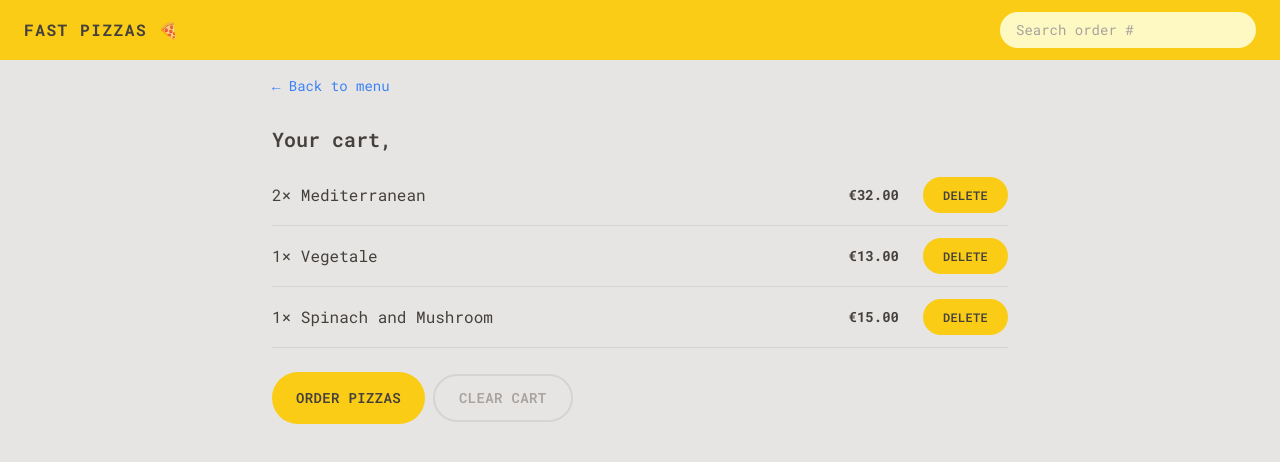
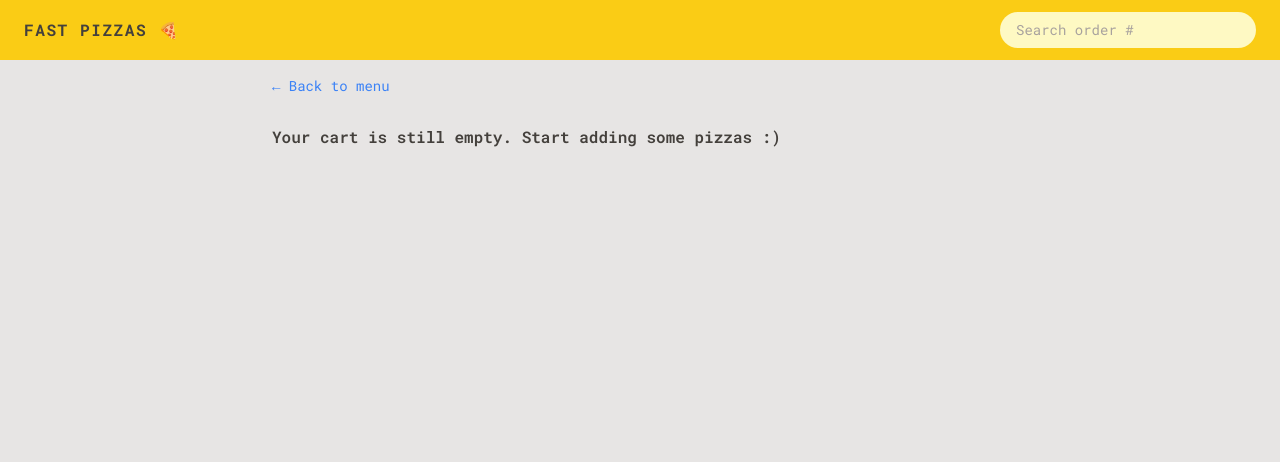
Before and after one commit to paulthadev/fast-pizzas, a React (Vite) app: page /cart in a window 1280 px wide. Shown: the top 462 px of the page. Built offline with nearby package versions, Linux system fonts and the light colour scheme.

Commit message:
chore: :white_check_mark: building the cart page

```diff
--- a/src/features/cart/Cart.jsx
+++ b/src/features/cart/Cart.jsx
@@ -1,35 +1,21 @@
 import LinkButton from "../../ui/LinkButton";
 import Button from "../../ui/Button";
 import CartItem from "./CartItem";
-import { useSelector } from "react-redux";
-
-const fakeCart = [
-  {
-    pizzaId: 12,
-    name: "Mediterranean",
-    quantity: 2,
-    unitPrice: 16,
-    totalPrice: 32,
-  },
-  {
-    pizzaId: 6,
-    name: "Vegetale",
-    quantity: 1,
-    unitPrice: 13,
-    totalPrice: 13,
-  },
-  {
-    pizzaId: 11,
-    name: "Spinach and Mushroom",
-    quantity: 1,
-    unitPrice: 15,
-    totalPrice: 15,
-  },
-];
+import { useDispatch, useSelector } from "react-redux";
+import { clearCart, getCart } from "./cartSlice";
+import { getUsername } from "../user/userSlice";
+import EmptyCart from "./EmptyCart";
 
 function Cart() {
-  const cart = fakeCart;
-  const username = useSelector((state) => state.user.username);
+  const dispatch = useDispatch();
+  const cart = useSelector(getCart);
+  const username = useSelector(getUsername);
+
+  function handleClearCart() {
+    dispatch(clearCart());
+  }
+
+  if (cart.length === 0) return <EmptyCart />;
 
   return (
     <div className="px-4 py-3">
@@ -48,7 +34,9 @@ function Cart() {
           Order pizzas
         </Button>
 
-        <Button type={"secondary"}>Clear cart</Button>
+        <Button type={"secondary"} onClick={handleClearCart}>
+          Clear cart
+        </Button>
       </div>
     </div>
   );
--- a/src/features/cart/EmptyCart.jsx
+++ b/src/features/cart/EmptyCart.jsx
@@ -1,11 +1,13 @@
-import { Link } from 'react-router-dom';
+import LinkButton from "../../ui/LinkButton";
 
 function EmptyCart() {
   return (
-    <div>
-      <Link to="/menu">&larr; Back to menu</Link>
+    <div className="px-4 py-3">
+      <LinkButton to="/menu">&larr; Back to menu</LinkButton>
 
-      <p>Your cart is still empty. Start adding some pizzas :)</p>
+      <p className="mt-7 font-semibold">
+        Your cart is still empty. Start adding some pizzas :)
+      </p>
     </div>
   );
 }
--- a/src/features/cart/cartSlice.js
+++ b/src/features/cart/cartSlice.js
@@ -51,6 +51,9 @@ export const {
 export default cartSlice.reducer;
 
 // Selector functions
+export function getCart(state) {
+  return state.cart.cart;
+}
 
 export function getTotalCartQuantity(state) {
   return state.cart.cart.reduce((sum, item) => sum + item.quantity, 0);
--- a/src/features/user/userSlice.js
+++ b/src/features/user/userSlice.js
@@ -39,3 +39,8 @@ const userSlice = createSlice({
 export const { updateName } = userSlice.actions;
 
 export default userSlice.reducer;
+
+// selector functions
+export function getUsername(state) {
+  return state.user.username;
+}
```
